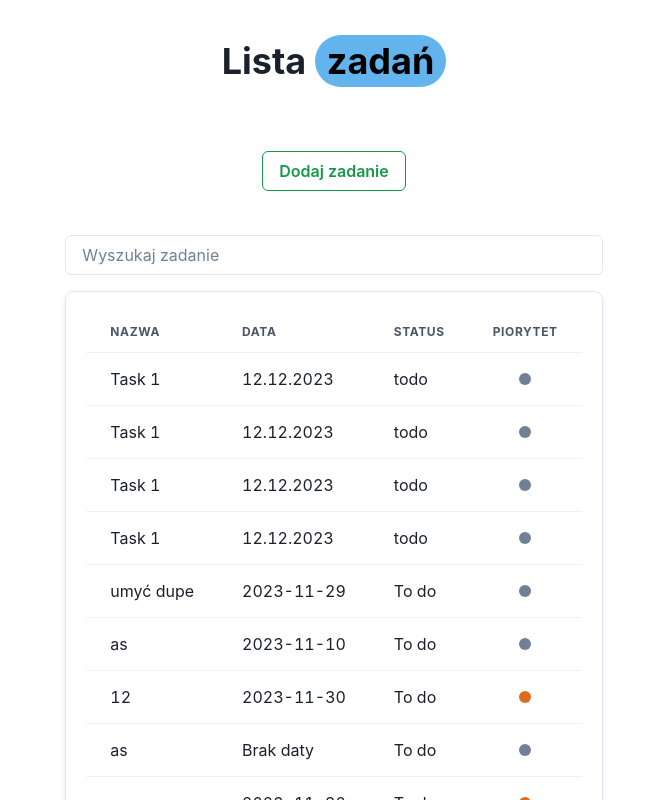
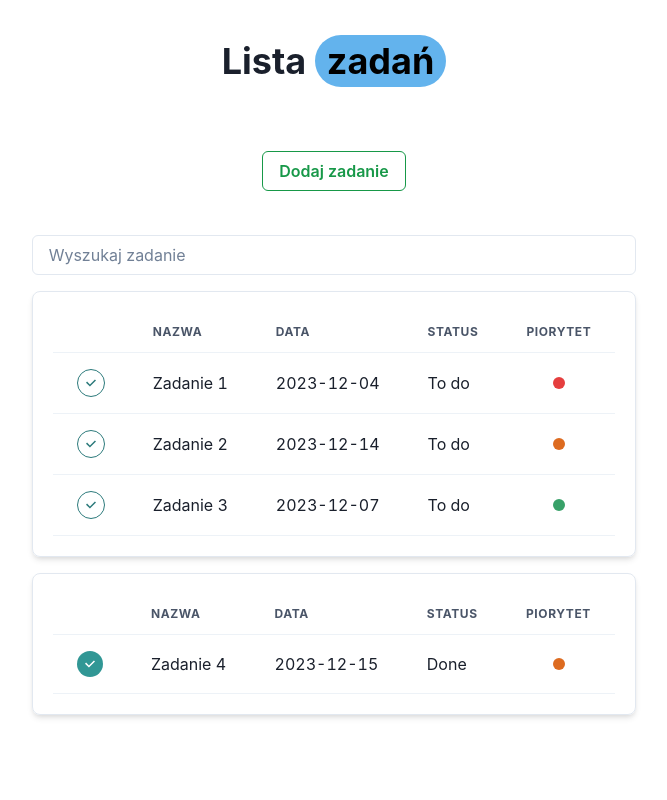
Before and after one commit to mruszkiewicz-dev/to-do-list, a React (Create React App) app: page / in a window 1280 px wide. Shown: the top 800 px of the page, without its empty margins (306-973 px from the left). Built offline with nearby package versions, Linux system fonts and the light colour scheme; data requests are answered from the project's data file.

Commit message:
change api

```diff
--- a/db.json
+++ b/db.json
@@ -1,104 +1,32 @@
 {
   "data": [
     {
-      "id": 1,
-      "name": "Task 1",
-      "date": "12.12.2023",
-      "status": "todo",
-      "priority": 1
-    },
-    {
-      "id": 2,
-      "name": "Task 1",
-      "date": "12.12.2023",
-      "status": "todo",
-      "priority": 1
-    },
-    {
-      "id": 3,
-      "name": "Task 1",
-      "date": "12.12.2023",
-      "status": "todo",
-      "priority": 2
-    },
-    {
-      "id": 4,
-      "name": "Task 1",
-      "date": "12.12.2023",
-      "status": "todo",
-      "priority": 3
+      "status": "To do",
+      "priority": "1",
+      "name": "Zadanie 1",
+      "date": "2023-12-04T15:06",
+      "id": 1
     },
     {
       "status": "To do",
-      "name": "umyć dupe",
-      "date": "2023-11-29T18:58",
-      "id": 5
-    },
-    {
-      "status": "To do",
-      "name": "as",
-      "date": "2023-11-10T15:26",
-      "id": 6
-    },
-    {
-      "status": "To do",
-      "name": "12",
-      "date": "2023-11-30T10:47",
       "priority": "2",
-      "id": 7
-    },
-    {
-      "status": "To do",
-      "name": "as",
-      "id": 8
+      "name": "Zadanie 2",
+      "date": "2023-12-14T15:06",
+      "id": 2
     },
     {
       "status": "To do",
       "priority": "3",
-      "id": 9
+      "name": "Zadanie 3",
+      "date": "2023-12-07T15:06",
+      "id": 3
     },
     {
-      "status": "To do",
+      "status": "Done",
       "priority": "2",
-      "name": "as",
-      "date": "2023-11-30T11:29",
-      "id": 10
-    },
-    {
-      "status": "To do",
-      "priority": "2",
-      "name": "as",
-      "date": "2023-11-30T11:29",
-      "id": 11
-    },
-    {
-      "status": "To do",
-      "priority": "2",
-      "name": "as",
-      "date": "2023-11-30T11:29",
-      "id": 12
-    },
-    {
-      "status": "To do",
-      "priority": "2",
-      "name": "1",
-      "date": "2023-12-02T11:33",
-      "id": 13
-    },
-    {
-      "status": "To do",
-      "priority": "2",
-      "id": 14
-    },
-    {
-      "status": "To do",
-      "priority": "2",
-      "id": 15
-    },
-    {
-      "status": "To do",
-      "priority": "2",
-      "id": 16
+      "name": "Zadanie 4",
+      "date": "2023-12-15T15:07",
+      "id": 4
     }
   ]
 }
--- a/src/api/useTaskList.js
+++ b/src/api/useTaskList.js
@@ -3,12 +3,12 @@ import { useEffect, useState } from "react";
 export const UseTaskList = () => {
   const [tasks, setTasks] = useState([]);
 
-  useEffect(() => {
+  const fetchTasks = () => {
     fetch("http://localhost:3004/data")
       .then((res) => res.json())
       .then((data) => setTasks(data))
       .catch((err) => console.error(err));
-  }, [tasks]);
+  };
 
   const addUser = (newUser) => {
     fetch("http://localhost:3004/data", {
@@ -19,10 +19,32 @@ export const UseTaskList = () => {
       body: JSON.stringify({
         ...newUser,
       }),
-    }).then(setTasks((prev) => [...prev, newUser]));
+    }).then(() => {
+      setTasks((prev) => [...prev, newUser]);
+    });
+  };
 
-    /*     setTask((prev) => [...prev, newUser]);
-     */
+  const updateTaskStatus = (taskId, newStatus) => {
+    fetch(`http://localhost:3004/data/${taskId}`, {
+      method: "PATCH",
+      headers: {
+        "Content-Type": "application/json",
+      },
+      body: JSON.stringify({
+        status: newStatus,
+      }),
+    }).then(() => {
+      setTasks((prevTasks) =>
+        prevTasks.map((task) =>
+          task.id === taskId ? { ...task, status: newStatus } : task
+        )
+      );
+    });
   };
-  return { tasks, addUser };
+
+  useEffect(() => {
+    fetchTasks();
+  }, [tasks]);
+
+  return { tasks, addUser, updateTaskStatus };
 };
--- a/src/components/header-list.jsx
+++ b/src/components/header-list.jsx
@@ -3,6 +3,7 @@ import { Thead, Tr, Th } from "@chakra-ui/react";
 export const HeaderList = () => (
   <Thead>
     <Tr>
+      <Th></Th>
       <Th>Nazwa</Th>
       <Th>Data</Th>
       <Th>Status</Th>
--- a/src/components/item-task.jsx
+++ b/src/components/item-task.jsx
@@ -1,12 +1,39 @@
 import { Tr, Td } from "@chakra-ui/react";
 import { StatusIcon } from "./status-icon";
+import { IconButton } from "@chakra-ui/react";
+import { CheckIcon } from "@chakra-ui/icons";
+import { UseTaskList } from "../api/useTaskList";
+import { useState } from "react";
 
 export const ItemTask = ({ id, name, date, status, priority }) => {
+  const [taskStatus, setTaskStatus] = useState(status);
+
+  const { updateTaskStatus } = UseTaskList();
+
+  const handleClick = () => {
+    const newStatus = taskStatus === "Done" ? "To do" : "Done";
+    setTaskStatus(newStatus);
+    updateTaskStatus(id, newStatus);
+  };
+
   return (
     <Tr>
+      <Td>
+        <IconButton
+          isRound={true}
+          variant={taskStatus === "To do" ? "outline" : "solid"}
+          colorScheme="teal"
+          aria-label="Done"
+          fontSize="10px"
+          size={8}
+          p={2}
+          icon={<CheckIcon />}
+          onClick={handleClick}
+        />
+      </Td>
       <Td>{name}</Td>
       <Td>{date ? date.split("T")[0] : "Brak daty"}</Td>
-      <Td>{status}</Td>
+      <Td>{taskStatus}</Td>
       <Td>
         <StatusIcon status={priority} />
       </Td>
--- a/src/components/list.jsx
+++ b/src/components/list.jsx
@@ -10,7 +10,6 @@ export const List = () => {
   const { tasks } = UseTaskList();
   const handleSearchChange = (searchValue) => {
     setPhrase(searchValue)
-    console.log("Nowa wartość wyszukiwania:", searchValue);
   };
   return (
     <>
@@ -28,7 +27,28 @@ export const List = () => {
           <HeaderList />
           <Tbody>
             {tasks
-              .filter((task) => task && task.name && task.name.includes(phrase))
+              .filter((task) => task && task.name && task.name.includes(phrase) && task.status === 'To do' )
+              .map((item) => (
+                <ItemTask key={item.id} {...item} />
+              ))}
+          </Tbody>
+        </Table>
+      </TableContainer>
+      <TableContainer
+        shadow="md"
+        borderWidth="1px"
+        mt={4}
+        p={5}
+        borderRadius="lg"
+        spacing={22}
+        align="stretch"
+        divider={<StackDivider borderColor="gray.200" />}
+      >
+        <Table variant="simple">
+          <HeaderList />
+          <Tbody>
+            {tasks
+              .filter((task) => task && task.name && task.name.includes(phrase) && task.status === 'Done' )
               .map((item) => (
                 <ItemTask key={item.id} {...item} />
               ))}
--- a/src/components/search.jsx
+++ b/src/components/search.jsx
@@ -1,19 +1,9 @@
-import { useState } from "react";
 import { Input, Box } from "@chakra-ui/react";
-import _debounce from "lodash/debounce";
 
 export const Search = ({ onSearchChange }) => {
-  const [serachValue, setSearchValue] = useState("");
-
-  const debouncedSearch = _debounce((value) => {
-    onSearchChange(value);
-  }, 500);
-
   const handleChange = (e) => {
     const newSearchValue = e.target.value;
-    setSearchValue(newSearchValue);
-
-    debouncedSearch(newSearchValue);
+    onSearchChange(newSearchValue);
   };
   return (
     <Box my={4}>
```
